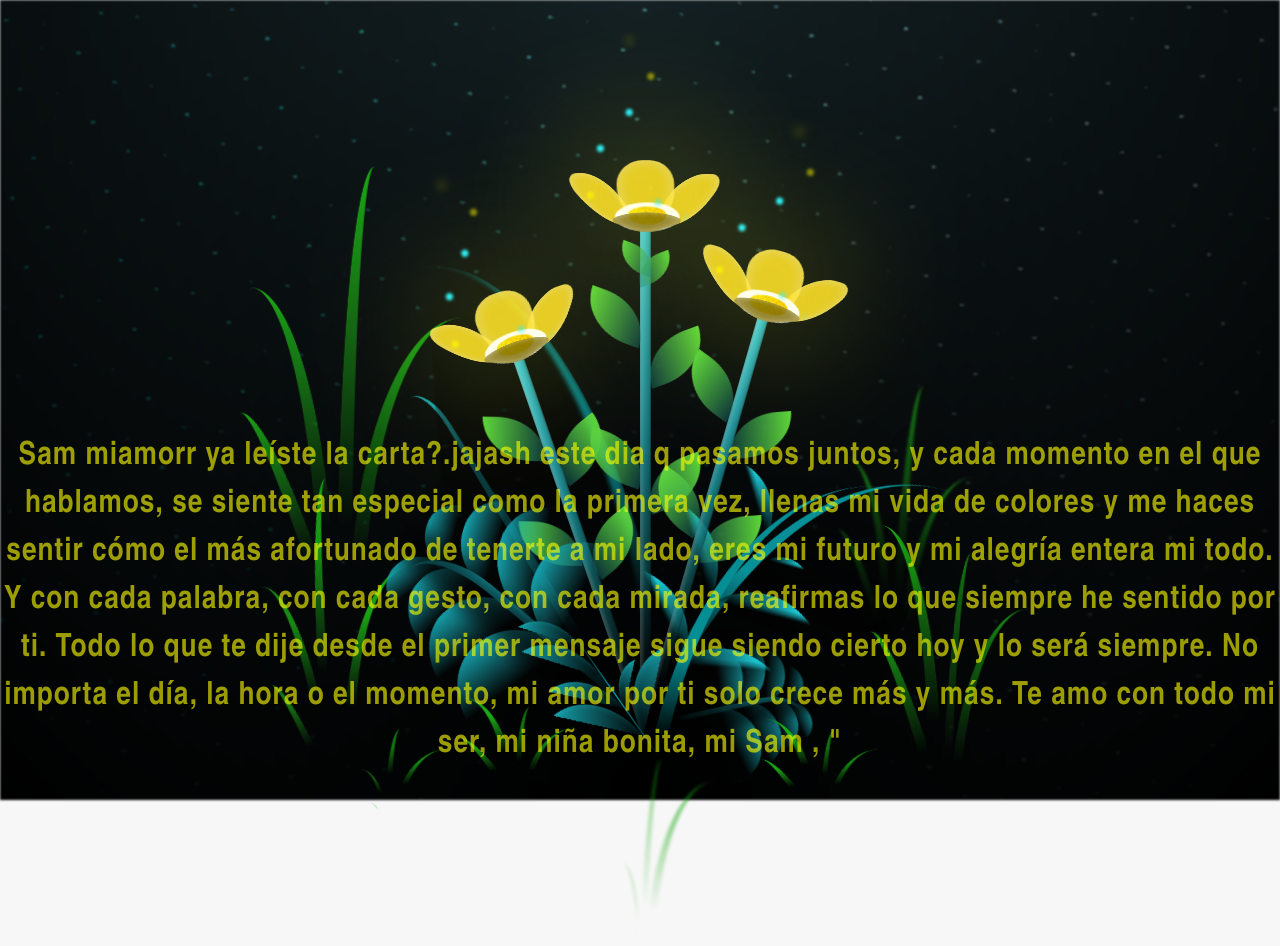
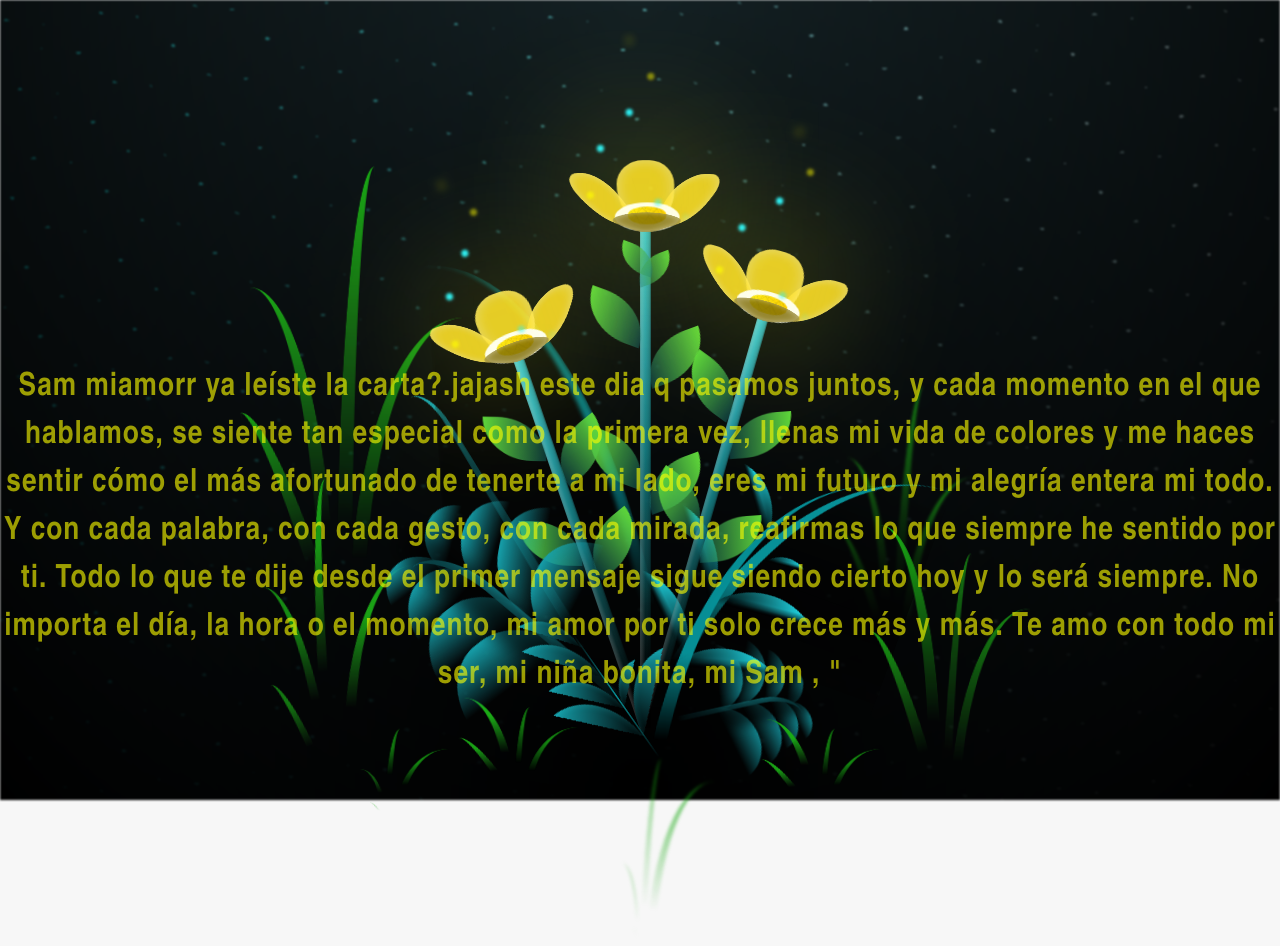
Before and after one commit to santiagotona/MateoParaSam, a plain HTML site: page flower.html in a window 1280 px wide. Drawn offline with Linux system fonts and the light colour scheme.

Commit message:
Update main.css

```diff
--- a/css/main.css
+++ b/css/main.css
@@ -40,7 +40,7 @@ body {
 
 }
 .titulo {
-  margin-bottom: 31px;
+  margin-bottom: 100px;
   font-family: "Arial Narrow", Arial, sans-serif;
   color: #ffff009c;
   position: absolute;
```
